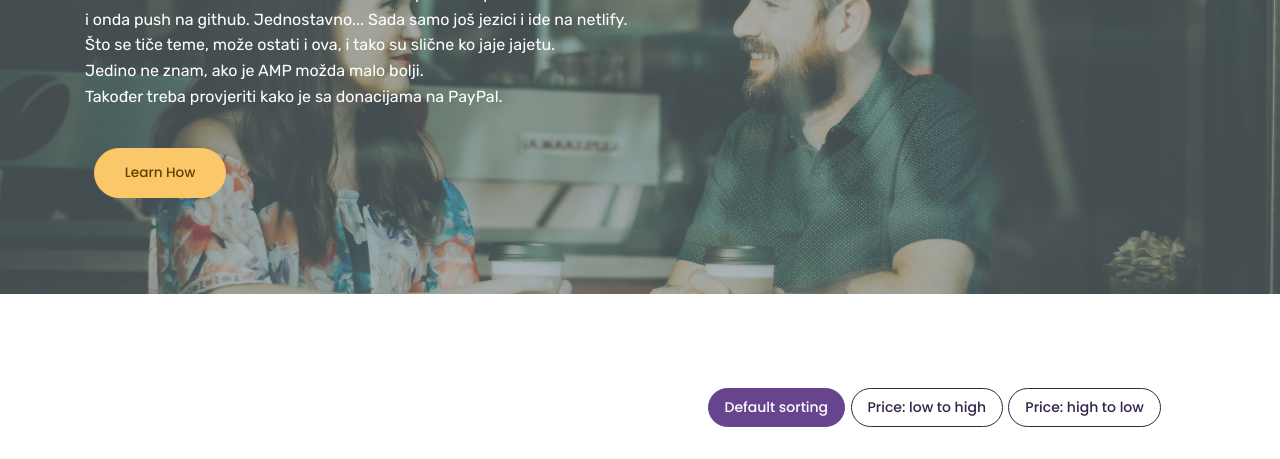
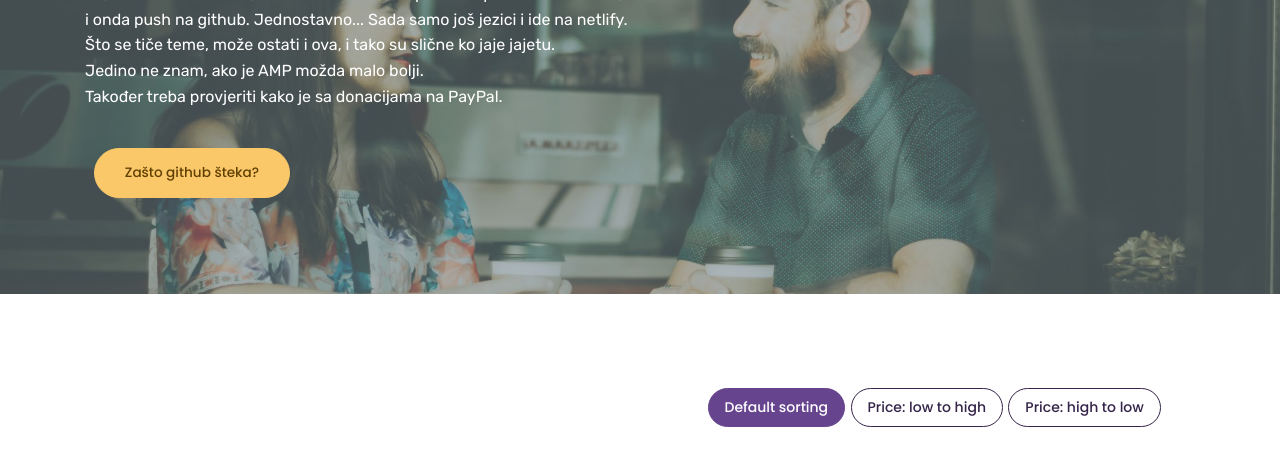
Before and after one commit to kosirm/demo-comm, a plain HTML site: page index.html in a window 1280 px wide. Shown: the part 275-734 px from the top of the page. Drawn offline with Linux system fonts and the light colour scheme; files whose address does not match are found by name.

Commit message:
Zašto gh-pages štekajo?

```diff
--- a/index.html
+++ b/index.html
@@ -108,8 +108,7 @@
                 <h4 class="mbr-section-subtitle mbr-fonts-style align-left pb-2 display-5">Make It Beautiful</h4>
                 <h1 class="mbr-section-title mbr-white mbr-fonts-style align-left display-1">Ova tema izgleda kul...</h1>
                 <p class="mbr-text pb-3 mbr-fonts-style mbr-white align-left display-7">Ok, nekako sam skužio, kako to radi. Treba napraviti export to local folder,<br>i onda push na github. Jednostavno... Sada samo još jezici i ide na netlify.<br>Što se tiče teme, može ostati i ova, i tako su slične ko jaje jajetu.<br>Jedino ne znam, ako je AMP možda malo bolji.<br>Također treba provjeriti kako je sa donacijama na PayPal.</p>
-                <div class="mbr-section-btn align-left"><a class="btn-warning btn btn-lg display-4">Learn How</a>
-                </div>
+                <div class="mbr-section-btn align-left"><a class="btn-warning btn btn-lg display-4">Zašto github šteka?</a></div>
             </div>
         </div>
     </div>
```
Also changed, not shown: 1 other file.
